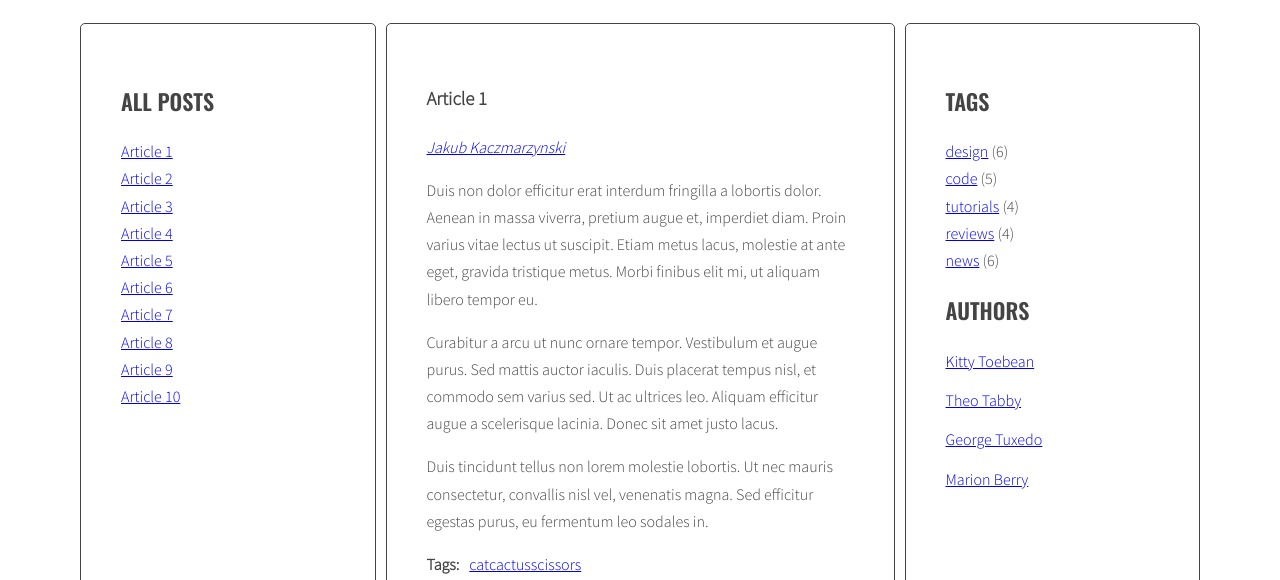
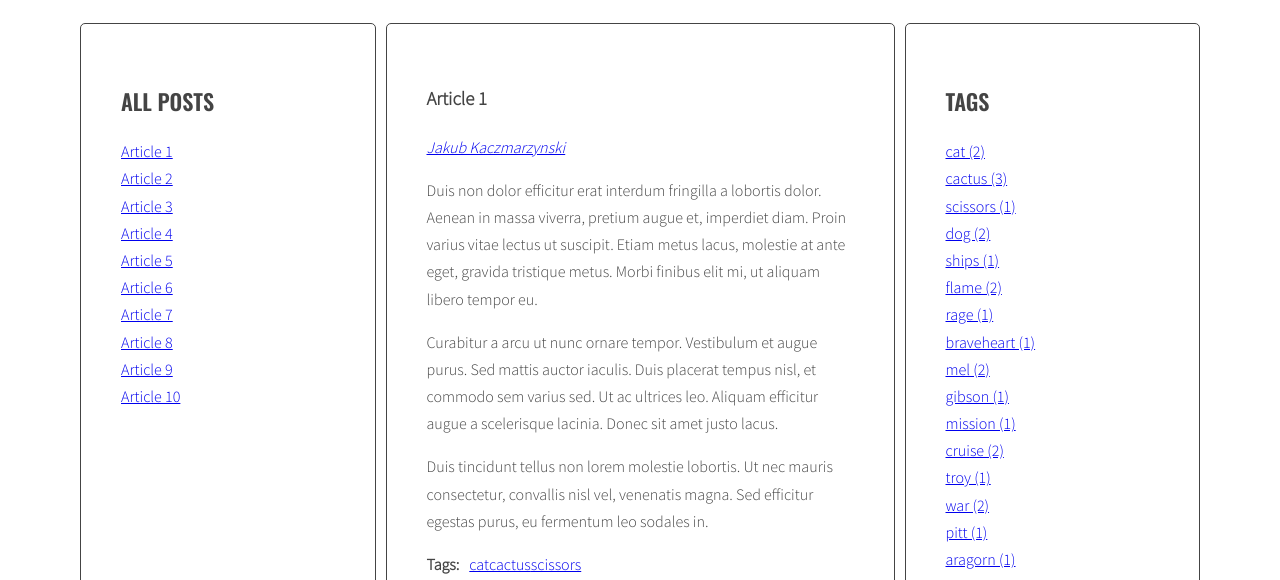
Before and after one commit to cptTimon/BlogApp, a website: page index.html in a window 1280 px wide. Shown: the part 220-800 px from the top of the page. Drawn offline with nearby package versions, Linux system fonts and the light colour scheme.

Commit message:
Create list of tags in right column

```diff
--- a/index.html
+++ b/index.html
@@ -179,11 +179,7 @@
         <aside class="sidebar">
           <h2 class="section-title">Tags</h2>
           <ul class="list tags">
-            <li><a href="#">design</a> <span>(6)</span></li>
-            <li><a href="#">code</a> <span>(5)</span></li>
-            <li><a href="#">tutorials</a> <span>(4)</span></li>
-            <li><a href="#">reviews</a> <span>(4)</span></li>
-            <li><a href="#">news</a> <span>(6)</span></li>
+
           </ul>
           <h2 class="section-title">Authors</h2>
           <ul class="list authors">
--- a/js/script.js
+++ b/js/script.js
@@ -12,7 +12,7 @@ document.getElementById('test-button').addEventListener('click', function(){
   const activeArticleSelector = '.posts article.active';
   const articleTagsSelector = '.post-tags .list';
   const articleAuthorSelector = '.post-author';
-  const tagsListSelector = '.tags .list';
+  const tagsListSelector = 'ul.tags';
 
   const titleClickHandler = function(event){
     event.preventDefault();
@@ -21,7 +21,6 @@ document.getElementById('test-button').addEventListener('click', function(){
     console.log(event);
 
     /* [DONE] remove class 'active' from all article links  */
-
     const activeLinks = document.querySelectorAll(activeArticleLinkSelector);
 
     for(let activeLink of activeLinks){
@@ -33,58 +32,49 @@ document.getElementById('test-button').addEventListener('click', function(){
     clickedElement.classList.add('active');
 
     /* [DONE] remove class 'active' from all articles */
-
     const activeArticles = document.querySelectorAll(activeArticleSelector);
 
     for(let activeArticle of activeArticles){
       activeArticle.classList.remove('active');
     }
+
     /* [DONE] get 'href' attribute from the clicked link */
-
     const path = clickedElement.getAttribute('href');
     console.log(path);
 
     /* [DONE] find the correct article using the selector (value of 'href' attribute) */
-
     const chosenArticle = document.querySelector(path);
     console.log(chosenArticle);
 
     /* [DONE] add class 'active' to the correct article */
-
     chosenArticle.classList.add('active');
   };
 
   const generateTitleLinks = function(customSelector = ''){
 
     /* [DONE] remove list of links from left column */
-
     const titleList = document.querySelector(titleListSelector);
     titleList.innerHTML = '';
 
     /* [DONE] for each article */
-
     const articles = document.querySelectorAll(articleSelector + customSelector);
     console.log(articles);
     let html = '';
     for(let article of articles){
 
       /* [DONE] find ID of an article */
-
       const articleId = article.getAttribute('id');
       console.log(articleId);
 
       /* [DONE] find title of an article */
-
       const articleTitle = article.querySelector(articleTitleSelector).innerHTML;
       console.log(articleTitle);
 
       /* [DONE] create HTML of a link */
-
       const linkHTML = '<li><a href="#' + articleId + '"><span>'+ articleTitle + '</span></a></li>';
       console.log(linkHTML);
 
       /* [DONE] insert link into titleList */
-
       html = html + linkHTML;
       console.log(html);
     }
@@ -99,58 +89,81 @@ document.getElementById('test-button').addEventListener('click', function(){
   generateTitleLinks();
 
   const generateTags = function (){
+
+    /* [DONE] create a new variable allTags with an empty object */
+    let allTags = {};
+
     /* [DONE] find all articles */
-
     const articles = document.querySelectorAll(articleSelector);
     console.log(articles);
 
     /* [DONE] START LOOP: for every article: */
+    for (let article of articles){
 
-    for (let article of articles){
       /* [DONE] find tags wrapper */
-
       const tagsWrapper = article.querySelector(articleTagsSelector);
       console.log(tagsWrapper);
 
       /* [DONE] make html variable with empty string */
-
       let html = '';
 
       /* [DONE] get tags from data-tags attribute */
-
       const articleTags = article.getAttribute('data-tags');
       console.log(articleTags);
 
       /* [DONE] split tags into array */
-
       const articleTagsArray = articleTags.split(' ');
       console.log(articleTagsArray);
 
       /* [DONE] START LOOP: for each tag */
-
       for (let tag of articleTagsArray) {
 
         /* [DONE] generate HTML of the link */
-
         const linkHTML = '<li><a href="#tag-' + tag + '">' + tag + '</a></li>';
         console.log(linkHTML);
 
         /* [DONE] add generated code to html variable */
-
         html = html + linkHTML;
 
+        /* [NEW] check if this link is NOT already in allTags */
+        if(!allTags[tag]){
+
+          /* [NEW] if it is not in allTags, add generated code to allTags array */
+          allTags[tag] = 1;
+
+          /* if it is, increase it's value by 1 */
+        } else {
+          allTags[tag]++;
+        }
+
         /* [DONE] END LOOP: for each tag */
-
       }
 
       /* [DONE] insert HTML of all the links into the tags wrapper */
-
       tagsWrapper.innerHTML = html;
       console.log(tagsWrapper);
 
       /* [DONE] END LOOP: for every article: */
+    }
 
+    /* [NEW] find list of tags in right column */
+    const tagList = document.querySelector(tagsListSelector);
+    console.log(tagList);
+
+    /* [NEW] create variable for all links HTML code */
+    let allTagsHTML = '';
+
+    /* [NEW] START LOOP: for each tag in allTags: */
+    for(let tag in allTags) {
+
+      /* [NEW] generate code of a link and add it to allTagsHTML */
+      allTagsHTML += '<li><a href="#tag-' + tag + '">' + tag + ' (' + allTags[tag] + ')</a></li>';
+
+      /* END LOOP: for each tag in allTags */
     }
+
+  /*[NEW] add HTML from allTagsHTML to tagList */
+    tagList.innerHTML = allTagsHTML;
   };
 
   generateTags();
@@ -158,66 +171,52 @@ document.getElementById('test-button').addEventListener('click', function(){
   const tagClickHandler = function (event){
 
     /* [DONE] prevent default action for this event */
-
     event.preventDefault();
 
     /* [DONE] make new constant named "clickedElement" and give it the value of "this" */
-
     const clickedElement = this;
 
     /* [DONE] make a new constant "href" and read the attribute "href" of the clicked element */
-
     const href = clickedElement.getAttribute('href');
     console.log(href);
 
     /* [DONE] make a new constant "tag" and extract tag from the "href" constant href=#tag-covid */
-
     const tag = href.replace('#tag-','');
     console.log(tag);
 
     /* [DONE] find all tag links with class active */
-
     const activeTags = document.querySelectorAll('a.active[href^="#tag-"]');
     console.log(activeTags);
 
     /* [DONE] START LOOP: for each active tag link */
-
     for (let activeTag of activeTags) {
 
       /* [DONE] remove class active */
-
       activeTag.classList.remove('active');
 
       /* [DONE] END LOOP: for each active tag link */
-
     }
 
     /* [DONE] find all tag links with "href" attribute equal to the "href" constant */
-
     const clickedTags = document.querySelectorAll('a[href="' + href + '"]');
     console.log(clickedTags);
 
     /* [DONE] START LOOP: for each found tag link */
-
     for (let foundTag of clickedTags) {
 
       /* [DONE] add class active */
-
       foundTag.classList.add('active');
 
       /* [DONE] END LOOP: for each found tag link */
-
     }
 
     /* [DONE] execute function "generateTitleLinks" with article selector as argument */
-
     generateTitleLinks('[data-tags~="' + tag + '"]');
   };
 
   const addClickListenersToTags = function (){
 
     /* [DONE] find all links to tags */
-
     const tags = document.querySelectorAll('a[href^="#tag-"]');
     console.log(tags);
 
@@ -225,7 +224,6 @@ document.getElementById('test-button').addEventListener('click', function(){
     for (let tag of tags) {
 
       /* [DONE] add tagClickHandler as event listener for that link */
-
       tag.addEventListener('click',tagClickHandler);
 
     /* [DONE] END LOOP: for each link */
@@ -237,38 +235,30 @@ document.getElementById('test-button').addEventListener('click', function(){
   const generateAuthors = function (){
 
   /* [DONE] find all articles */
-
     const articles = document.querySelectorAll(articleSelector);
 
     /* [DONE] START LOOP: for every article: */
-
     for (let article of articles) {
 
       /* [DONE] find author wrapper */
-
       const authorWrapper = article.querySelector(articleAuthorSelector);
       console.log(authorWrapper);
 
       /* [DONE] make html variable with empty string */
-
       let html = '';
 
       /* [DONE] get author from data-author attribute */
-
       const author = article.getAttribute('data-author');
       console.log(author);
 
       /* [DONE] generate HTML of the link */
-
       const linkHTML = '<a href="#author-' + author + '">' + author + '</a>';
       console.log(linkHTML);
 
       /* [DONE] add generated code to html variable */
-
       html = html + linkHTML;
 
       /* [DONE] insert HTML of author into the author wrapper */
-
       authorWrapper.innerHTML = html;
       console.log(authorWrapper);
 
@@ -281,73 +271,57 @@ document.getElementById('test-button').addEventListener('click', function(){
   const authorClickHandler = function (event){
 
     /* [DONE] prevent default action for this event */
-
     event.preventDefault();
 
     /* [DONE] make new constant named "clickedElement" and give it the value of "this" */
-
     const clickedElement = this;
 
     /* [DONE] make a new constant "href" and read the attribute "href" of the clicked element */
-
     const href = clickedElement.getAttribute('href');
 
     /* [DONE] make a new constant "author" and extract tag from the "href" constant */
-
     const author = href.replace('#author-','');
     console.log(author);
 
     /* [DONE] find all tag links with class active */
-
     const activeAuthors = document.querySelectorAll('a.active[href^="#author-"]');
 
     /* [DONE] START LOOP: for each active tag link */
-
     for (let activeAuthor of activeAuthors){
 
       /* [DONE] remove class active */
-
       activeAuthor.classList.remove('active');
 
       /* [DONE] END LOOP: for each active tag link */
-
     }
 
     /* [DONE] find all author links with "href" attribute equal to the "href" constant */
-
     const clickedAuthors = document.querySelectorAll('a[href="' + href + '"]');
     console.log(clickedAuthors);
 
     /* [DONE] START LOOP: for each found author link */
-
     for (let author of clickedAuthors){
 
       /* [DONE] add class active */
-
       author.classList.add('active');
 
       /* [DONE] END LOOP: for each found author link */
-
     }
 
     /* [DONE] execute function "generateTitleLinks" with article selector as argument */
-
     generateTitleLinks('[data-author="' + author + '"]');
   };
 
   const addClickListenersToAuthors = function (){
 
     /* [DONE] find all links to authors */
-
     const authors = document.querySelectorAll('a[href^="#author-"]');
     console.log(authors);
 
     /* [DONE] START LOOP: for each link */
-
     for (let author of authors){
 
       /* [DONE] add tagClickHandler as event listener for that link */
-
       author.addEventListener('click',authorClickHandler);
 
     /* [DONE] END LOOP: for each link */
```
